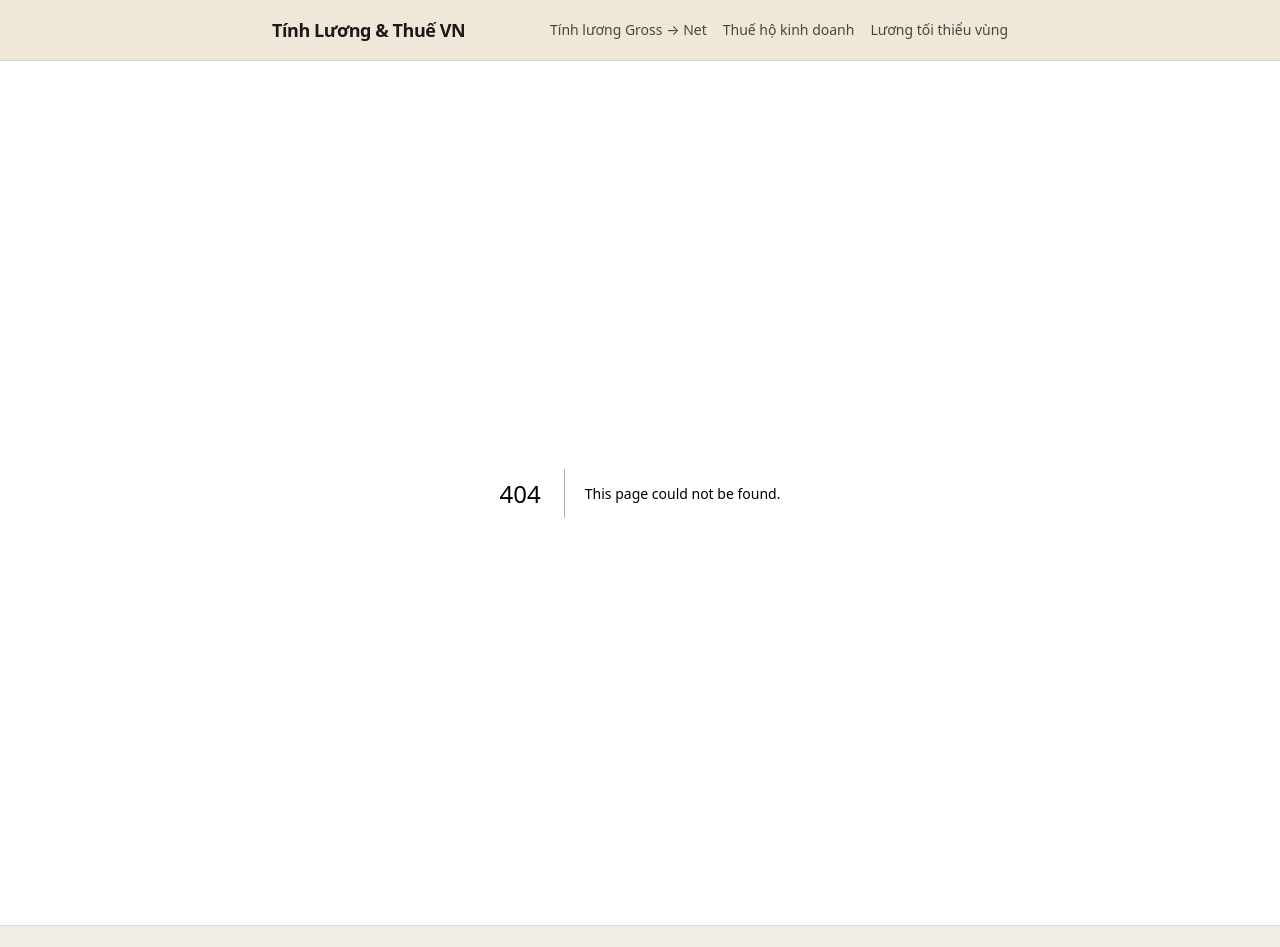
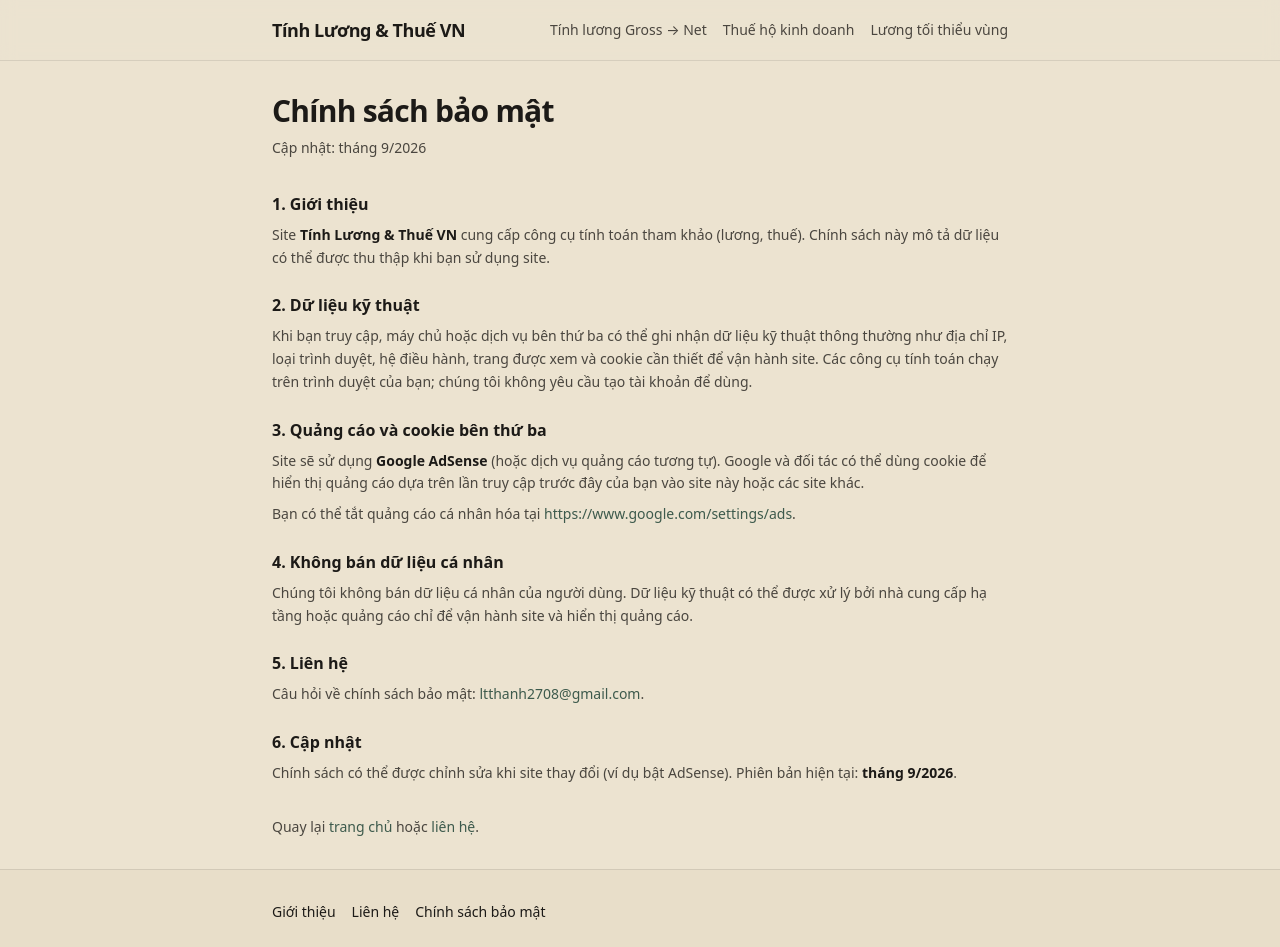
Before and after one commit to lethanh2708/tinh-luong-thue-vn, a Next.js app: page /chinh-sach-bao-mat in a window 1280 px wide. Before the commit this address had no page. Shown: the top 947 px of the page. Built offline with nearby package versions, Linux system fonts and the light colour scheme.

Commit message:
Add AdSense-ready pages: Giới thiệu, Liên hệ, Chính sách bảo mật
Footer links and sitemap updated for the three new Vietnamese routes.

```diff
--- /dev/null
+++ b/app/chinh-sach-bao-mat/page.tsx
@@ -0,0 +1,116 @@
+import type { Metadata } from "next";
+import Link from "next/link";
+
+export const metadata: Metadata = {
+  title: "Chính sách bảo mật",
+  description:
+    "Chính sách bảo mật của Tính Lương & Thuế VN: dữ liệu kỹ thuật, cookie, Google AdSense và quyền của người dùng.",
+};
+
+export default function ChinhSachBaoMatPage() {
+  return (
+    <div className="space-y-8">
+      <header className="space-y-2">
+        <h1 className="text-2xl font-semibold tracking-tight text-ink sm:text-3xl">
+          Chính sách bảo mật
+        </h1>
+        <p className="text-sm leading-relaxed text-ink-muted">
+          Cập nhật: tháng 9/2026
+        </p>
+      </header>
+
+      <div className="space-y-6 text-sm leading-relaxed text-ink-muted">
+        <section className="space-y-2">
+          <h2 className="text-base font-semibold text-ink">1. Giới thiệu</h2>
+          <p>
+            Site <strong className="text-ink">Tính Lương &amp; Thuế VN</strong>{" "}
+            cung cấp công cụ tính toán tham khảo (lương, thuế). Chính sách này
+            mô tả dữ liệu có thể được thu thập khi bạn sử dụng site.
+          </p>
+        </section>
+
+        <section className="space-y-2">
+          <h2 className="text-base font-semibold text-ink">
+            2. Dữ liệu kỹ thuật
+          </h2>
+          <p>
+            Khi bạn truy cập, máy chủ hoặc dịch vụ bên thứ ba có thể ghi nhận dữ
+            liệu kỹ thuật thông thường như địa chỉ IP, loại trình duyệt, hệ điều
+            hành, trang được xem và cookie cần thiết để vận hành site. Các công
+            cụ tính toán chạy trên trình duyệt của bạn; chúng tôi không yêu cầu
+            tạo tài khoản để dùng.
+          </p>
+        </section>
+
+        <section className="space-y-2">
+          <h2 className="text-base font-semibold text-ink">
+            3. Quảng cáo và cookie bên thứ ba
+          </h2>
+          <p>
+            Site sẽ sử dụng <strong className="text-ink">Google AdSense</strong>{" "}
+            (hoặc dịch vụ quảng cáo tương tự). Google và đối tác có thể dùng
+            cookie để hiển thị quảng cáo dựa trên lần truy cập trước đây của bạn
+            vào site này hoặc các site khác.
+          </p>
+          <p>
+            Bạn có thể tắt quảng cáo cá nhân hóa tại{" "}
+            <a
+              href="https://www.google.com/settings/ads"
+              target="_blank"
+              rel="noopener noreferrer"
+              className="text-accent underline-offset-4 hover:underline"
+            >
+              https://www.google.com/settings/ads
+            </a>
+            .
+          </p>
+        </section>
+
+        <section className="space-y-2">
+          <h2 className="text-base font-semibold text-ink">
+            4. Không bán dữ liệu cá nhân
+          </h2>
+          <p>
+            Chúng tôi không bán dữ liệu cá nhân của người dùng. Dữ liệu kỹ thuật
+            có thể được xử lý bởi nhà cung cấp hạ tầng hoặc quảng cáo chỉ để vận
+            hành site và hiển thị quảng cáo.
+          </p>
+        </section>
+
+        <section className="space-y-2">
+          <h2 className="text-base font-semibold text-ink">5. Liên hệ</h2>
+          <p>
+            Câu hỏi về chính sách bảo mật:{" "}
+            <a
+              href="mailto:ltthanh2708@gmail.com"
+              className="font-medium text-accent underline-offset-4 hover:underline"
+            >
+              ltthanh2708@gmail.com
+            </a>
+            .
+          </p>
+        </section>
+
+        <section className="space-y-2">
+          <h2 className="text-base font-semibold text-ink">6. Cập nhật</h2>
+          <p>
+            Chính sách có thể được chỉnh sửa khi site thay đổi (ví dụ bật
+            AdSense). Phiên bản hiện tại: <strong className="text-ink">tháng 9/2026</strong>.
+          </p>
+        </section>
+      </div>
+
+      <p className="text-sm text-ink-muted">
+        Quay lại{" "}
+        <Link href="/" className="text-accent underline-offset-4 hover:underline">
+          trang chủ
+        </Link>{" "}
+        hoặc{" "}
+        <Link href="/lien-he" className="text-accent underline-offset-4 hover:underline">
+          liên hệ
+        </Link>
+        .
+      </p>
+    </div>
+  );
+}
--- /dev/null
+++ b/app/gioi-thieu/page.tsx
@@ -0,0 +1,83 @@
+import type { Metadata } from "next";
+import Link from "next/link";
+
+export const metadata: Metadata = {
+  title: "Giới thiệu",
+  description:
+    "Giới thiệu site công cụ tính lương và thuế Việt Nam 2026 — tham khảo, không phải tư vấn thuế chính thức. Chủ sở hữu: Lê Tân Thành.",
+};
+
+const tools = [
+  {
+    href: "/tinh-luong",
+    title: "Tính lương Gross → Net",
+    desc: "Ước tính lương net, bảo hiểm và thuế TNCN theo khung 2026.",
+  },
+  {
+    href: "/thue-ho-kinh-doanh",
+    title: "Thuế hộ kinh doanh",
+    desc: "Ước tính GTGT + TNCN theo doanh thu và ngành (NĐ 141/2026).",
+  },
+  {
+    href: "/luong-toi-thieu",
+    title: "Lương tối thiểu vùng",
+    desc: "Tra cứu mức tháng / giờ vùng I–IV (NĐ 293/2025).",
+  },
+];
+
+export default function GioiThieuPage() {
+  return (
+    <div className="space-y-8">
+      <header className="space-y-2">
+        <h1 className="text-2xl font-semibold tracking-tight text-ink sm:text-3xl">
+          Giới thiệu
+        </h1>
+        <p className="text-sm leading-relaxed text-ink-muted">
+          Site công cụ tính lương và thuế Việt Nam — tham khảo năm 2026.
+        </p>
+      </header>
+
+      <section className="space-y-3 text-sm leading-relaxed text-ink-muted">
+        <p>
+          <strong className="text-ink">Tính Lương &amp; Thuế VN</strong> cung cấp
+          các công cụ tiếng Việt giúp ước tính lương Gross → Net, thuế hộ kinh
+          doanh và tra cứu lương tối thiểu vùng. Số liệu gắn với khung pháp lý
+          tham khảo năm 2026; kết quả chỉ mang tính minh họa.
+        </p>
+        <p>
+          Chủ sở hữu site: <strong className="text-ink">Lê Tân Thành</strong>.
+        </p>
+        <p>
+          Site <strong className="text-ink">không phải</strong> tư vấn thuế hay
+          pháp lý chính thức. Vui lòng đối chiếu văn bản pháp luật hiện hành hoặc
+          hỏi chuyên gia trước khi quyết định tài chính.
+        </p>
+      </section>
+
+      <section className="space-y-3">
+        <h2 className="text-lg font-semibold text-ink">Công cụ trên site</h2>
+        <ul className="grid gap-3">
+          {tools.map((t) => (
+            <li key={t.href}>
+              <Link
+                href={t.href}
+                className="block rounded-xl border border-ink/10 bg-white/50 p-4 shadow-sm transition hover:border-accent/40 hover:bg-white/80"
+              >
+                <span className="font-medium text-ink">{t.title}</span>
+                <p className="mt-1 text-sm text-ink-muted">{t.desc}</p>
+              </Link>
+            </li>
+          ))}
+        </ul>
+      </section>
+
+      <p className="text-sm text-ink-muted">
+        Cần hỗ trợ? Xem trang{" "}
+        <Link href="/lien-he" className="text-accent underline-offset-4 hover:underline">
+          Liên hệ
+        </Link>
+        .
+      </p>
+    </div>
+  );
+}
--- /dev/null
+++ b/app/lien-he/page.tsx
@@ -0,0 +1,54 @@
+import type { Metadata } from "next";
+import Link from "next/link";
+
+export const metadata: Metadata = {
+  title: "Liên hệ",
+  description:
+    "Liên hệ Tính Lương & Thuế VN qua email ltthanh2708@gmail.com. Có thể phản hồi chậm.",
+};
+
+export default function LienHePage() {
+  return (
+    <div className="space-y-8">
+      <header className="space-y-2">
+        <h1 className="text-2xl font-semibold tracking-tight text-ink sm:text-3xl">
+          Liên hệ
+        </h1>
+        <p className="text-sm leading-relaxed text-ink-muted">
+          Gửi góp ý, báo lỗi công cụ hoặc câu hỏi về site.
+        </p>
+      </header>
+
+      <section className="space-y-3 rounded-xl border border-ink/10 bg-white/50 p-5 text-sm leading-relaxed text-ink-muted shadow-sm">
+        <p>
+          Email:{" "}
+          <a
+            href="mailto:ltthanh2708@gmail.com"
+            className="font-medium text-accent underline-offset-4 hover:underline"
+          >
+            ltthanh2708@gmail.com
+          </a>
+        </p>
+        <p>
+          Đây là dự án cá nhân; phản hồi có thể chậm tùy thời gian. Cảm ơn bạn đã
+          kiên nhẫn.
+        </p>
+      </section>
+
+      <p className="text-sm text-ink-muted">
+        Xem thêm{" "}
+        <Link href="/gioi-thieu" className="text-accent underline-offset-4 hover:underline">
+          Giới thiệu
+        </Link>{" "}
+        và{" "}
+        <Link
+          href="/chinh-sach-bao-mat"
+          className="text-accent underline-offset-4 hover:underline"
+        >
+          Chính sách bảo mật
+        </Link>
+        .
+      </p>
+    </div>
+  );
+}
--- a/app/sitemap.ts
+++ b/app/sitemap.ts
@@ -2,7 +2,15 @@ import type { MetadataRoute } from "next";
 
 export default function sitemap(): MetadataRoute.Sitemap {
   const base = "https://tinh-luong-thue-vn.example";
-  const paths = ["", "/tinh-luong", "/thue-ho-kinh-doanh", "/luong-toi-thieu"];
+  const paths = [
+    "",
+    "/tinh-luong",
+    "/thue-ho-kinh-doanh",
+    "/luong-toi-thieu",
+    "/gioi-thieu",
+    "/lien-he",
+    "/chinh-sach-bao-mat",
+  ];
   const now = new Date();
   return paths.map((p) => ({
     url: base + p,
--- a/components/Footer.tsx
+++ b/components/Footer.tsx
@@ -1,9 +1,27 @@
+import Link from "next/link";
 import { DISCLAIMER_VI } from "@/lib/tax-2026";
+
+const footerLinks = [
+  { href: "/gioi-thieu", label: "Giới thiệu" },
+  { href: "/lien-he", label: "Liên hệ" },
+  { href: "/chinh-sach-bao-mat", label: "Chính sách bảo mật" },
+];
 
 export function Footer() {
   return (
     <footer className="mt-auto border-t border-ink/10 bg-cream-dark/40">
       <div className="mx-auto max-w-3xl px-4 py-8 text-sm leading-relaxed text-ink-muted">
+        <nav className="mb-6 flex flex-wrap gap-x-4 gap-y-1 text-sm">
+          {footerLinks.map((l) => (
+            <Link
+              key={l.href}
+              href={l.href}
+              className="text-ink underline-offset-4 hover:underline"
+            >
+              {l.label}
+            </Link>
+          ))}
+        </nav>
         <p className="font-medium text-ink">Miễn trừ trách nhiệm</p>
         <p className="mt-2">{DISCLAIMER_VI}</p>
         <p className="mt-4 text-xs">
```
